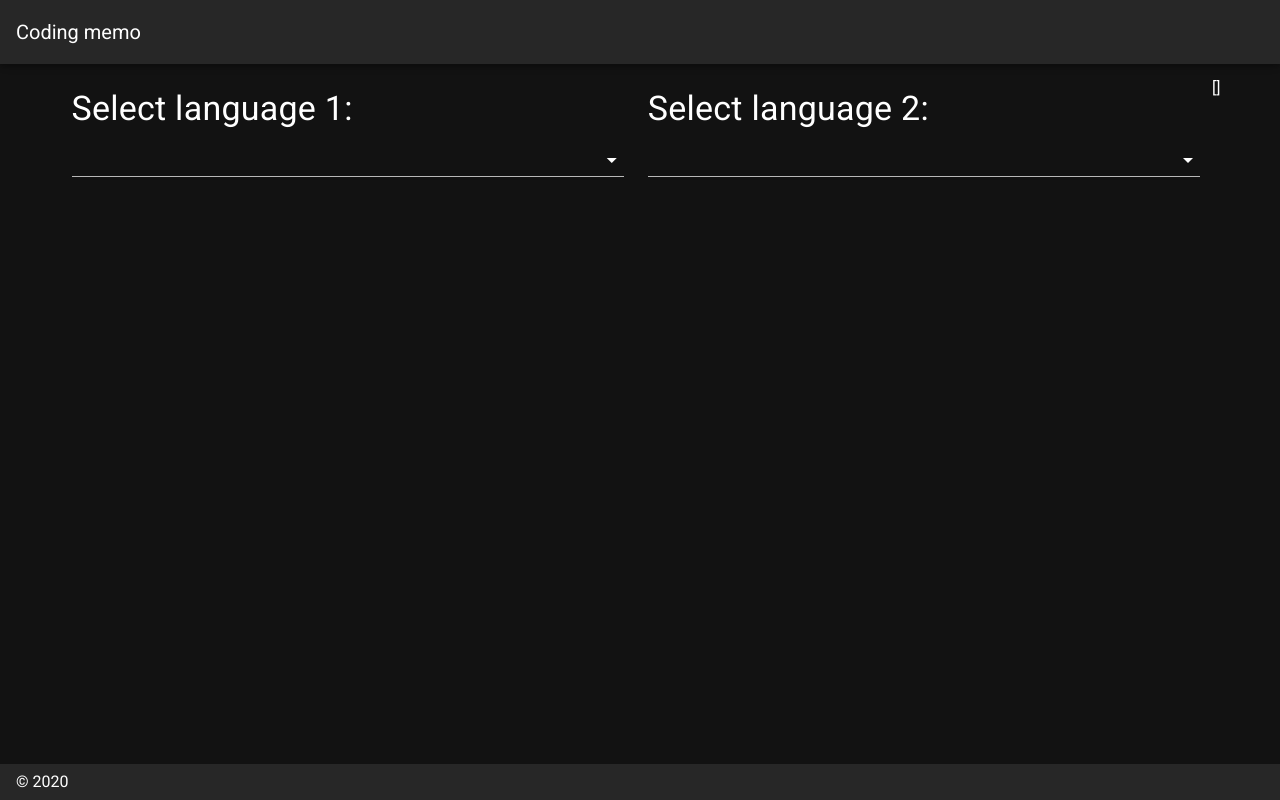
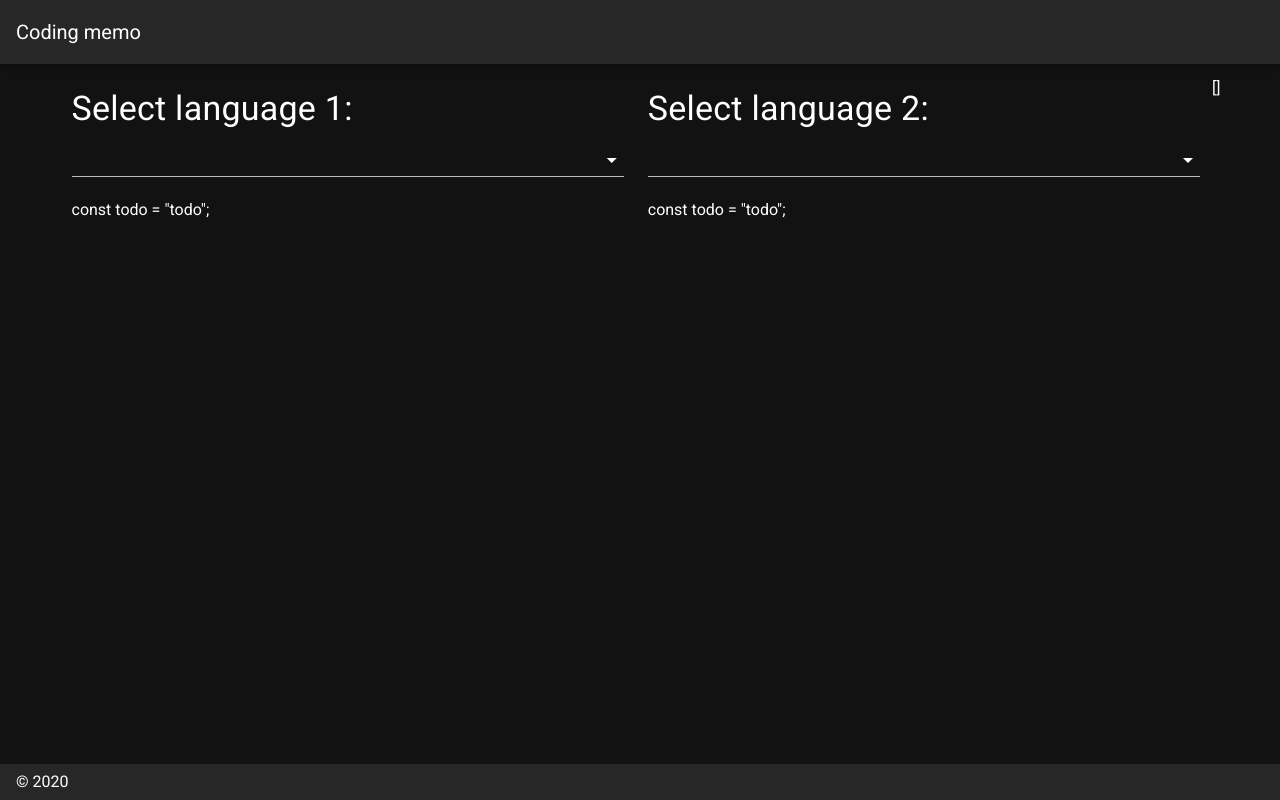
Before and after one commit to PicoI2/coding-memo-nuxtjs, a Nuxt app: page / in a window 1280 px wide. Built offline with nearby package versions, Linux system fonts and the light colour scheme; no server answers.

Commit message:
Add highlight.js to the project

```diff
--- /dev/null
+++ b/components/LanguageExample.vue
@@ -0,0 +1,23 @@
+<template>
+<div v-html="formatedCode">
+</div>
+</template>
+
+<script>
+import hljs from 'highlight.js'
+
+// import { mapState } from 'vuex';
+// import { mapMutations } from 'vuex';
+
+export default {
+    props: {
+        code: String
+    },
+    computed: {
+        formatedCode () {
+            let formated = hljs.highlight('js', this.code, true).value;
+            return formated.replace(/({{|}})/g, '<span>$1</span>')
+        }
+    }
+}
+</script>
--- a/components/LanguageExamples.vue
+++ b/components/LanguageExamples.vue
@@ -2,6 +2,7 @@
 <div>
     <h1 class="display-1">Select language {{columnIndex}}:</h1>
     <v-select v-model="language" :items="languages" item-text="name" @change="languageSelected"></v-select>
+    <LanguageExample code='const todo = "todo";'/>
 </div>
 </template>
 
@@ -10,7 +11,12 @@
 import { mapState } from 'vuex';
 import { mapMutations } from 'vuex';
 
+import LanguageExample from '@/components/LanguageExample.vue'
+
 export default {
+    components: {
+        LanguageExample,
+    },
     // created: async () => {
     //     await context.store.dispatch('languages/fetchLanguages');
     // },
--- a/nuxt.config.js
+++ b/nuxt.config.js
@@ -25,6 +25,7 @@ module.exports = {
   ** Global CSS
   */
   css: [
+    { src: '~/node_modules/highlight.js/styles/tomorrow-night-bright', lang: 'css' }
   ],
   /*
   ** Plugins to load before mounting the App
@@ -74,6 +75,6 @@ module.exports = {
     }
   },
   server: {
-    port: 9000
+    port: 9012
   }
 }
--- a/package.json
+++ b/package.json
@@ -14,6 +14,7 @@
     "@nuxtjs/axios": "^5.12.0",
     "cross-env": "^5.2.0",
     "express": "^4.16.4",
+    "highlight.js": "^10.1.1",
     "nuxt": "^2.0.0",
     "sequelize": "^5.21.12",
     "sqlite3": "^4.2.0"
--- a/services/ApiService.js
+++ b/services/ApiService.js
@@ -1,7 +1,7 @@
 import axios from 'axios'
 
 const apiClient = axios.create({
-    baseURL: `http://localhost:9000/api`,
+    baseURL: `http://localhost:9012/api`,
     withCredentials: false,
     headers: {
         Accept: 'application/json',
```
Also changed, not shown: 1 other file (tests, documents, lock files or other folders).
